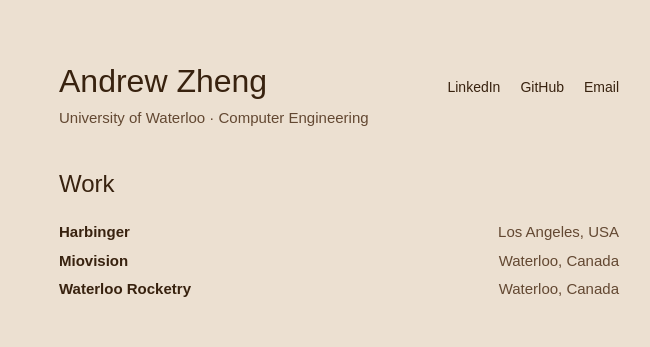
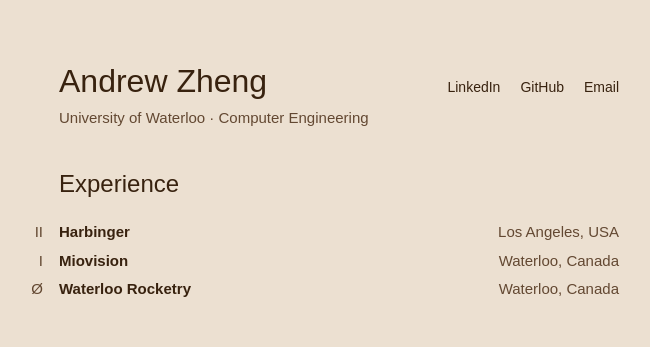
Before and after one commit to awzheng/me, a Next.js app: page / in a window 1280 px wide. Shown: the top 347 px of the page, without its empty margins (301-951 px from the left). Built offline with nearby package versions, Linux system fonts and the light colour scheme; a web font is replaced by a local one.

Commit message:
add list

```diff
--- a/app/globals.css
+++ b/app/globals.css
@@ -84,6 +84,8 @@
   gap: 0.25rem 1.5rem;
   padding: 0.1875rem 0;
 }
+.row.work { grid-template-columns: 1.25rem 1fr auto; column-gap: 0.5rem; }
+.row .num { color: var(--muted); }
 .row .title { font-weight: 700; }
 .row .meta { color: var(--muted); text-align: right; }
 
@@ -116,3 +118,9 @@
 @media (prefers-reduced-motion: reduce) {
   img { transition: none !important; }
 }
+
+/* Desktop: numerals hang in the left margin so titles align with the other sections */
+@media (min-width: 721px) {
+  .row.work { position: relative; grid-template-columns: 1fr auto; column-gap: 1.5rem; }
+  .row.work .num { position: absolute; top: 0.1875rem; right: 100%; margin-right: 1rem; text-align: right; }
+}
--- a/app/page.tsx
+++ b/app/page.tsx
@@ -6,11 +6,13 @@
   { label: "Email", href: "mailto:andrew.zheng1@uwaterloo.ca" },
 ];
 
+const numerals = ["Ø", "I", "II", "III", "IV", "V", "VI"];
+
 const work = [
-  { title: "Harbinger", role: "Los Angeles, USA", href: "https://harbingermotors.com/" },
-  { title: "Miovision", role: "Waterloo, Canada", href: "https://miovision.com/" },
-  { title: "Waterloo Rocketry", role: "Waterloo, Canada", href: "https://www.waterloorocketry.com/" },
-  // { title: "Founder", role: "Toronto, Canada · 2024", href: "https://www.decadirect.org/articles/congratulations-to-the-2024-deca-icdc-competitive-event-champions" },
+  { title: "Harbinger", location: "Los Angeles, USA", href: "https://harbingermotors.com/" },
+  { title: "Miovision", location: "Waterloo, Canada", href: "https://miovision.com/" },
+  { title: "Waterloo Rocketry", location: "Waterloo, Canada", href: "https://www.waterloorocketry.com/" },
+  // { title: "Founder", location: "Toronto, Canada · 2024", href: "https://www.decadirect.org/articles/congratulations-to-the-2024-deca-icdc-competitive-event-champions" },
 ];
 
 const projects = [
@@ -38,13 +40,14 @@
       </header>
 
       <section>
-        <h2>Work</h2>
-        {work.map((w) => (
-          <div className="row" key={w.title}>
+        <h2>Experience</h2>
+        {work.map((w, i) => (
+          <div className="row work" key={w.title}>
+            <span className="num" aria-hidden="true">{numerals[work.length - 1 - i]}</span>
             <a className="title" href={w.href} target="_blank" rel="noopener noreferrer">
               {w.title}
             </a>
-            <span className="meta">{w.role}</span>
+            <span className="meta">{w.location}</span>
           </div>
         ))}
       </section>
```
